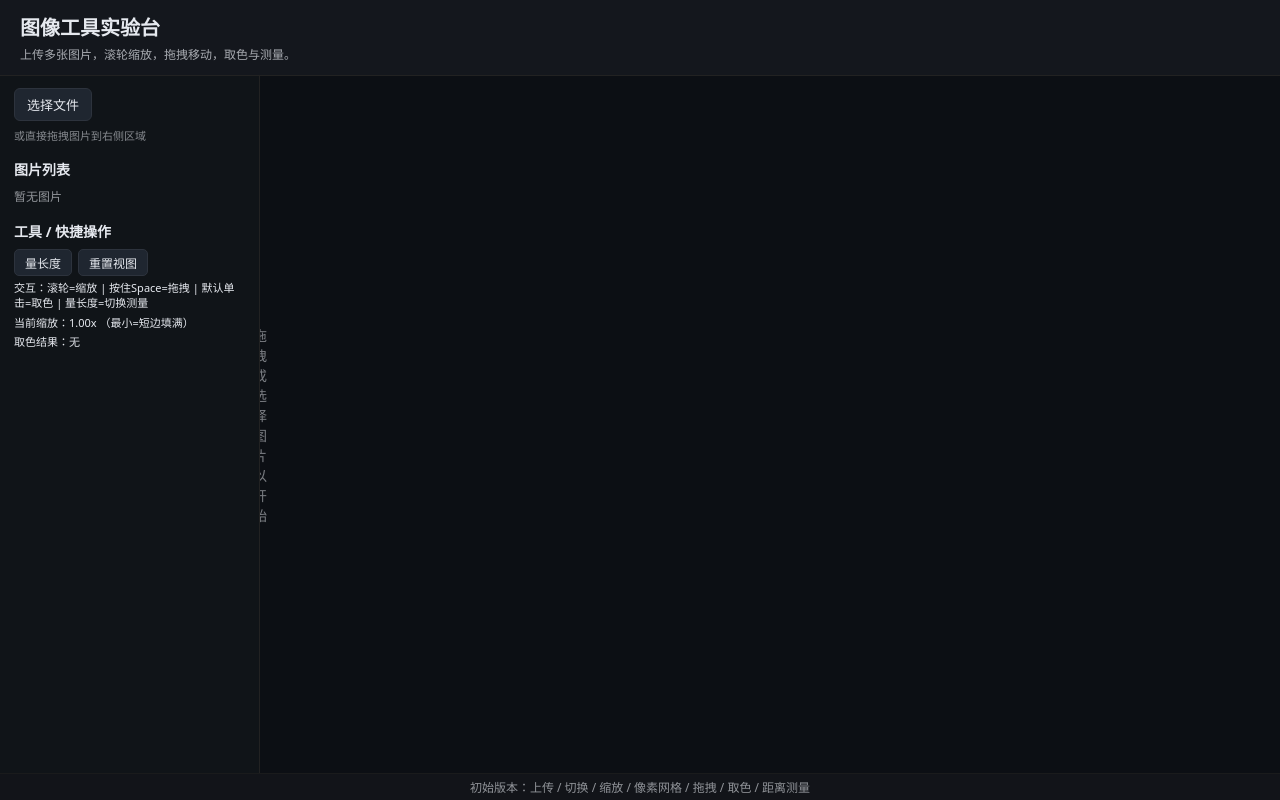
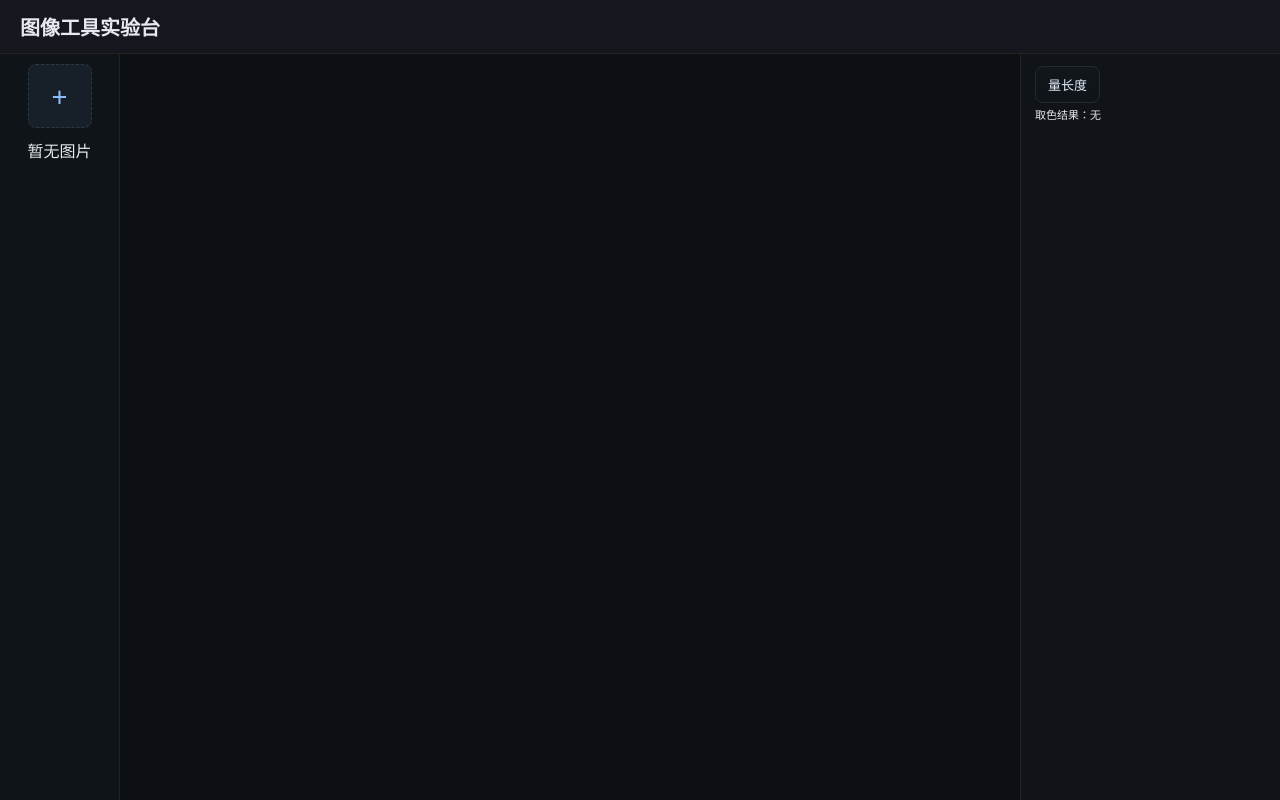
Before and after one commit to gn131131/color-ease, a React (Vite) app in the folder frontend/: page / in a window 1280 px wide. Built offline with nearby package versions, Linux system fonts and the light colour scheme.

Commit message:
feat: 添加图像删除功能，优化左侧工具栏样式，移除重置视图功能

```diff
--- a/frontend/src/components/ImageWorkspace.tsx
+++ b/frontend/src/components/ImageWorkspace.tsx
@@ -469,10 +469,24 @@ export const ImageWorkspace: React.FC = () => {
             if (measure.start) {
                 const pos = toImageCoord(e.clientX, e.clientY);
                 if (pos) {
-                    const end = { x: Math.floor(pos.x), y: Math.floor(pos.y) };
-                    const dx = end.x - measure.start.x;
-                    const dy = end.y - measure.start.y;
-                    const dist = Math.sqrt(dx * dx + dy * dy);
+                    let ex = Math.floor(pos.x);
+                    let ey = Math.floor(pos.y);
+                    // 支持按住 Shift 时水平/垂直吸附
+                    if (e.shiftKey) {
+                        const dx = ex - measure.start.x;
+                        const dy = ey - measure.start.y;
+                        if (Math.abs(dx) >= Math.abs(dy)) {
+                            // 水平吸附，锁定 y
+                            ey = measure.start.y;
+                        } else {
+                            // 垂直吸附，锁定 x
+                            ex = measure.start.x;
+                        }
+                    }
+                    const end = { x: ex, y: ey };
+                    const dx2 = end.x - measure.start.x;
+                    const dy2 = end.y - measure.start.y;
+                    const dist = Math.sqrt(dx2 * dx2 + dy2 * dy2);
                     setMeasure((m) => ({ ...m, end, distance: dist }));
                     draw();
                 }
@@ -506,43 +520,63 @@ export const ImageWorkspace: React.FC = () => {
         e.target.value = "";
     };
 
-    const resetView = () => {
-        if (activeImage) {
-            const s = computeMinScale(activeImage.width, activeImage.height);
-            setScale(s);
-            setMinScale(s);
-            viewState.current.x = 0;
-            viewState.current.y = 0;
-            draw();
+    const removeImage = (id: string) => {
+        setImages((prev) => {
+            const next = prev.filter((p) => p.id !== id);
+            return next;
+        });
+        if (activeId === id) {
+            setActiveId((cur) => {
+                const remaining = images.filter((i) => i.id !== id);
+                return remaining.length > 0 ? remaining[0].id : null;
+            });
         }
     };
+
+    // resetView 功能已移除（UI 中不再展示重置视图按钮）
 
     return (
         <div className="workspace-wrapper">
             <div className="left-bar">
-                <div className="section">
-                    <label className="upload-btn">
-                        选择文件
+                <div className="thumb-plus">
+                    <label className="thumb-upload">
+                        <div className="plus">+</div>
                         <input type="file" multiple accept="image/*" onChange={handleFileInput} />
                     </label>
-                    <p className="tip">或直接拖拽图片到右侧区域</p>
                 </div>
+                <div className="thumb-list">
+                    {images.length === 0 && <div className="empty">暂无图片</div>}
+                    {images.map((img) => (
+                        <div key={img.id} className={`thumb-wrapper ${img.id === activeId ? "active" : "inactive"}`}>
+                            <button className={`thumb-item ${img.id === activeId ? "active" : ""}`} onClick={() => setActiveId(img.id)} title={`${img.name} ${img.width}×${img.height}`}>
+                                <img src={img.url} alt={img.name} />
+                            </button>
+                            <button
+                                className="thumb-del"
+                                onClick={(ev) => {
+                                    ev.stopPropagation();
+                                    removeImage(img.id);
+                                }}
+                                aria-label="删除图片"
+                                title="删除"
+                            >
+                                ×
+                            </button>
+                        </div>
+                    ))}
+                </div>
+            </div>
+            <div className="canvas-area" ref={containerRef}>
+                <canvas
+                    ref={canvasRef}
+                    className={tool === "measure" ? "cursor-measure" : spacePressedRef.current ? "cursor-pan" : tabPressedRef.current ? "cursor-zoom" : "cursor-cross"}
+                    onPointerDown={handlePointerDown}
+                    onPointerMove={handlePointerMove}
+                    onPointerUp={handlePointerUp}
+                />
+            </div>
+            <div className="right-bar">
                 <div className="section">
-                    <h3>图片列表</h3>
-                    {images.length === 0 && <div className="empty">暂无图片</div>}
-                    <ul className="image-list">
-                        {images.map((img) => (
-                            <li key={img.id} className={img.id === activeId ? "active" : ""} onClick={() => setActiveId(img.id)}>
-                                <span>{img.name}</span>
-                                <small>
-                                    {img.width}×{img.height}
-                                </small>
-                            </li>
-                        ))}
-                    </ul>
-                </div>
-                <div className="section">
-                    <h3>工具 / 快捷操作</h3>
                     <div className="tools">
                         <button
                             className={tool === "measure" ? "on" : ""}
@@ -553,10 +587,9 @@ export const ImageWorkspace: React.FC = () => {
                         >
                             {tool === "measure" ? "退出测量" : "量长度"}
                         </button>
-                        <button onClick={resetView}>重置视图</button>
+                        {/* 重置视图按钮已移除 */}
                     </div>
-                    <div className="info-line">交互：滚轮=缩放 | 按住Space=拖拽 | 默认单击=取色 | 量长度=切换测量</div>
-                    <div className="info-line">当前缩放：{(scale / minScale).toFixed(2)}x （最小=短边填满）</div>
+                    {/* 当前缩放展示已移除 */}
                     <div className="info-line">取色结果：{color}</div>
                     {measure.distance && measure.start && measure.end && (
                         <div className="info-line">
@@ -566,16 +599,6 @@ export const ImageWorkspace: React.FC = () => {
                     <div className="info-line status">{status}</div>
                 </div>
             </div>
-            <div className="canvas-area" ref={containerRef}>
-                {!activeImage && <div className="placeholder">拖拽或选择图片以开始</div>}
-                <canvas
-                    ref={canvasRef}
-                    className={tool === "measure" ? "cursor-measure" : spacePressedRef.current ? "cursor-pan" : tabPressedRef.current ? "cursor-zoom" : "cursor-cross"}
-                    onPointerDown={handlePointerDown}
-                    onPointerMove={handlePointerMove}
-                    onPointerUp={handlePointerUp}
-                />
-            </div>
         </div>
     );
 };
--- a/frontend/src/global.css
+++ b/frontend/src/global.css
@@ -52,14 +52,15 @@ a {
     min-height: 0;
 }
 .left-bar {
-    width: 260px;
+    width: 120px;
     border-right: 1px solid #222;
-    padding: 12px 14px;
+    padding: 10px;
     display: flex;
     flex-direction: column;
-    gap: 16px;
+    gap: 10px;
     overflow: auto;
-    background: #101418;
+    background: #0f1418;
+    align-items: center;
 }
 .left-bar .section h3 {
     margin: 0 0 8px;
@@ -94,57 +95,151 @@ a {
     cursor: pointer;
 }
 
-.image-list {
-    list-style: none;
-    margin: 0;
-    padding: 0;
+.thumb-plus {
+    width: 100%;
+    display: flex;
+    justify-content: center;
+}
+.thumb-upload {
+    width: 64px;
+    height: 64px;
+    border-radius: 8px;
+    background: #172028;
+    border: 1px dashed #2b3942;
+    display: flex;
+    align-items: center;
+    justify-content: center;
+    cursor: pointer;
+    position: relative;
+}
+.thumb-upload input {
+    position: absolute;
+    inset: 0;
+    opacity: 0;
+    cursor: pointer;
+}
+.thumb-upload .plus {
+    font-size: 28px;
+    color: #8fbfff;
+}
+.thumb-list {
+    width: 100%;
     display: flex;
     flex-direction: column;
-    gap: 4px;
+    gap: 8px;
+    align-items: center;
 }
-.image-list li {
+.thumb-item {
+    width: 64px;
+    height: 64px;
+    padding: 0;
+    border-radius: 8px;
+    overflow: hidden;
+    border: 1px solid transparent;
+    background: #0e1418;
+    display: inline-flex;
+    align-items: center;
+    justify-content: center;
+    cursor: pointer;
+    position: relative; /* for internal overlay and delete button */
+}
+.thumb-item img {
+    width: 100%;
+    height: 100%;
+    object-fit: cover;
+    display: block;
+}
+.thumb-item.active {
+    border-color: #66a6ff;
+    box-shadow: 0 0 0 4px rgba(102, 166, 255, 0.16);
+    outline: none;
+    border-width: 2px;
+}
+.thumb-item:hover {
+    /* 不使用 scale，仅改变边框/阴影和亮度以体现 hover */
+    transform: none;
+    border-color: #8fbfff;
+    box-shadow: 0 6px 18px rgba(35, 82, 145, 0.12);
+}
+.thumb-item:hover img {
+    filter: brightness(1.06) contrast(1.03);
+}
+.thumb-wrapper {
+    position: relative;
+    width: 64px;
+    display: inline-block;
+}
+.thumb-wrapper.inactive .thumb-item img {
+    filter: none;
+    opacity: 0.95;
+    transition: opacity 140ms ease;
+}
+.thumb-wrapper.active .thumb-item img {
+    filter: none;
+    opacity: 1;
+    transition: opacity 140ms ease;
+}
+/* 非激活使用黑色半透明蒙版，避免模糊 */
+.thumb-wrapper.inactive .thumb-item::after {
+    content: "";
+    position: absolute;
+    inset: 0;
+    /* 加深非激活蒙版，使非激活更明显 */
+    background: rgba(0, 0, 0, 0.44);
+    pointer-events: none;
+    border-radius: 8px;
+}
+.thumb-del {
+    /* 默认隐藏，通过透明度和 pointer-events 控制显示，位置更靠近边框 */
+    position: absolute;
+    right: 4px;
+    top: 4px;
+    width: 18px;
+    height: 18px;
+    border-radius: 5px;
+    background: rgba(255, 255, 255, 0.96);
+    color: #222;
+    border: 0;
+    font-weight: 700;
     display: flex;
-    justify-content: space-between;
     align-items: center;
-    padding: 6px 8px;
-    background: #1a1f26;
-    border: 1px solid #262d36;
-    border-radius: 6px;
+    justify-content: center;
+    font-size: 11px;
     cursor: pointer;
-    font-size: 12px;
+    opacity: 0;
+    transition: opacity 140ms ease, transform 120ms ease, box-shadow 120ms ease;
+    pointer-events: none;
 }
-.image-list li.active {
-    background: #2b3440;
-    border-color: #3b4756;
+.thumb-wrapper:hover .thumb-del {
+    opacity: 1;
+    pointer-events: auto;
 }
-.image-list li:hover {
-    background: #22313e;
-}
-.empty {
-    font-size: 12px;
-    opacity: 0.6;
-}
-
-.tools {
-    display: flex;
-    flex-wrap: wrap;
-    gap: 6px;
+.thumb-del:hover {
+    /* 不使用上浮（translate）效果，仅保留轻微阴影反馈 */
+    box-shadow: 0 6px 14px rgba(0, 0, 0, 0.28);
 }
 .tools button {
-    background: #1f2630;
-    color: #e6e9ef;
-    border: 1px solid #2d333d;
-    padding: 4px 10px;
-    border-radius: 5px;
+    padding: 8px 12px;
+    border-radius: 8px;
+    background: linear-gradient(180deg, #11161a, #0f1418);
+    border: 1px solid #222b34;
+    color: #e6eefc;
+    font-size: 13px;
     cursor: pointer;
-    font-size: 12px;
+    transition: background 120ms ease, transform 120ms ease, box-shadow 120ms ease;
+}
+.tools button + button {
+    margin-left: 8px;
+}
+.tools button:hover {
+    background: linear-gradient(180deg, #1a2329, #11161a);
+    box-shadow: 0 6px 14px rgba(17, 28, 40, 0.45);
 }
 .tools button.on {
-    background: #345;
-    border-color: #4d5d70;
-}
-.tools button:hover {
-    background: #27303b;
+    background: linear-gradient(180deg, #305bff, #1c4bd6);
+    border-color: rgba(80, 120, 255, 0.6);
+    box-shadow: 0 8px 22px rgba(48, 91, 255, 0.14);
+    color: white;
 }
 
 .info-line {
@@ -165,6 +260,16 @@ a {
     align-items: center;
     justify-content: center;
     overflow: hidden;
+}
+
+.right-bar {
+    width: 260px;
+    border-left: 1px solid #222;
+    padding: 12px 14px;
+    display: flex;
+    flex-direction: column;
+    gap: 12px;
+    background: #101418;
 }
 .canvas-area canvas {
     width: 100%;
--- a/frontend/src/modules/App.tsx
+++ b/frontend/src/modules/App.tsx
@@ -6,10 +6,8 @@ export const App: React.FC = () => {
         <div className="app-root">
             <header className="app-header">
                 <h1>图像工具实验台</h1>
-                <div className="hint">上传多张图片，滚轮缩放，拖拽移动，取色与测量。</div>
             </header>
             <ImageWorkspace />
-            <footer className="app-footer">初始版本：上传 / 切换 / 缩放 / 像素网格 / 拖拽 / 取色 / 距离测量</footer>
         </div>
     );
 };
```
